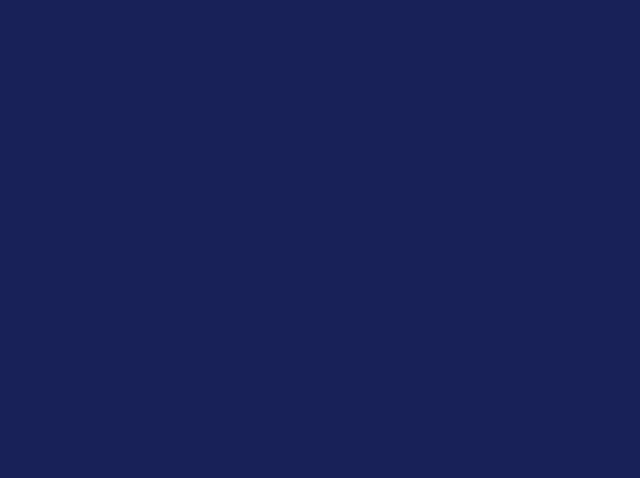
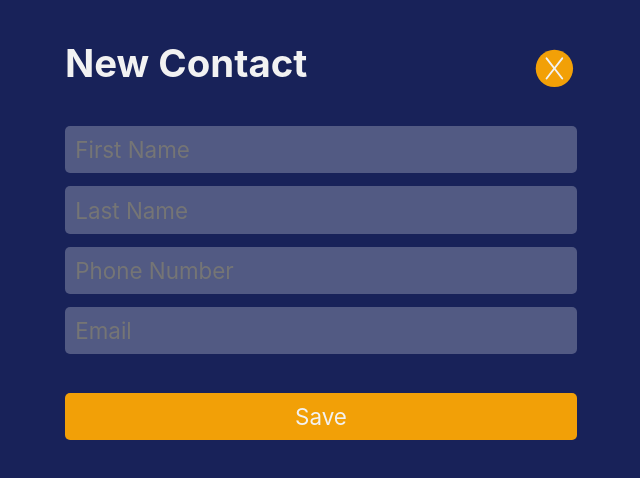
Before and after one commit to alyssakblanco/React-Contact-Book, a React (Create React App) app: page /VISA_ContactList/add in a window 1280 px wide. Shown: the top 478 px of the page, without its empty margins (319-959 px from the left). Built offline with nearby package versions, Linux system fonts and the light colour scheme.

Commit message:
routing update

```diff
--- a/package.json
+++ b/package.json
@@ -1,5 +1,5 @@
 {
-  "homepage": "https://alyssakblanco.github.io/VISA_ContactList",
+  "homepage": "https://alyssakblanco.github.io/VISA_ContactList/",
   "name": "visa-contact-list",
   "version": "0.1.0",
   "private": true,
--- a/src/App.js
+++ b/src/App.js
@@ -65,9 +65,9 @@ function App() {
 
   return (
     <div>
-      <Route exact path="/" render={(props) => <Home {...props} contacts={contacts} setContacts={setContacts} />}/>
-      <Route exact path="/add" render={(props) => <AddNew {...props} addContact={addContact} />}/>
-      <Route exact path="/edit" render={(props) => <Edit {...props} changeContact={changeContact} />}/>
+      <Route exact path="/VISA_ContactList/" render={(props) => <Home {...props} contacts={contacts} setContacts={setContacts} />}/>
+      <Route exact path="/VISA_ContactList/add" render={(props) => <AddNew {...props} addContact={addContact} />}/>
+      <Route exact path="/VISA_ContactList/edit" render={(props) => <Edit {...props} changeContact={changeContact} />}/>
     </div>
   );
 }
--- a/src/Home.js
+++ b/src/Home.js
@@ -34,7 +34,7 @@ function Home({contacts, setContacts, addContact, changeContact}){
       {contacts.length > 0 ? (<ListItem contacts={contacts} onDelete={toggleModal} changeContact={changeContact}/>)
       : ('Your Contact Book is Empty')}
 
-      <Link to={{pathname: "/add", data: {addContact: addContact}}}>
+      <Link to={{pathname: "/VISA_ContactList/add", data: {addContact: addContact}}}>
       <AddButton/>
       </Link>
 
--- a/src/components/HomeButton.js
+++ b/src/components/HomeButton.js
@@ -3,7 +3,7 @@ import {Link} from 'react-router-dom';
 
  export default function HomeButton() {
     return (
-        <Link to="/">
+        <Link to="/VISA_ContactList/">
             <svg width="100%" height="100%" viewBox="0 0 24 24" fill="none" xmlns="http://www.w3.org/2000/svg" datareactroot="">
             <path fill="#f2a007" d="M12 22C17.5228 22 22 17.5228 22 12C22 6.47715 17.5228 2 12 2C6.47715 2 2 6.47715 2 12C2 17.5228 6.47715 22 12 22Z" undefined="1"></path>
             <path strokeLinejoin="round" strokeLinecap="round" strokeMiterlimit="10" strokeWidth="1" stroke="#f2f2f2" d="M7.80005 6.6001L16.2 17.4001"></path>
--- a/src/components/ListItem.js
+++ b/src/components/ListItem.js
@@ -27,7 +27,7 @@ function ListItem({contacts, onDelete, changeContact}) {
                         <p>{item.email}</p>
                     </div>
                     <div id="btnHolder">
-                            <Link to={{pathname: '/edit', data:{contact: item, changeContact: changeContact}}}>
+                            <Link to={{pathname: '/VISA_ContactList/edit', data:{contact: item, changeContact: changeContact}}}>
                             <EditButton />
                             </Link>
 
--- a/src/index.js
+++ b/src/index.js
@@ -7,7 +7,7 @@ import {BrowserRouter} from 'react-router-dom';
 
 ReactDOM.render(
   <React.StrictMode>
-   <BrowserRouter basename={process.env.PUBLIC_URL}>
+   <BrowserRouter>
     <App />
    </BrowserRouter>
   </React.StrictMode>,
```
